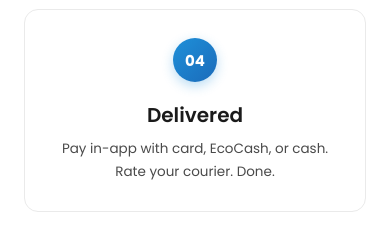
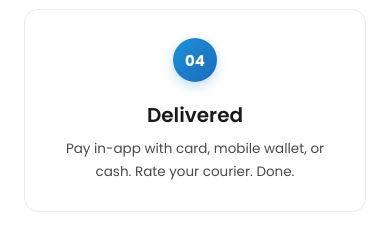
Before and after one commit to Aurora-Systems/fslw, a Next.js app: page / in a window 390 px wide. Shown: the part 2420-2653 px from the top of the page. Built offline with nearby package versions, Linux system fonts and the light colour scheme.

Commit message:
chore: update payment method terminology to mobile wallet across components and index

```diff
--- a/index.html
+++ b/index.html
@@ -523,7 +523,7 @@
       <div class="step-card card" style="text-align:center;">
         <div class="step-num" style="margin:0 auto 20px;">04</div>
         <h3 style="margin-bottom:10px;">Delivered</h3>
-        <p style="font-size:13.5px;">Pay in-app with card, EcoCash, or cash. Rate your courier. Done.</p>
+        <p style="font-size:13.5px;">Pay in-app with card, mobile wallet, or cash. Rate your courier. Done.</p>
       </div>
     </div>
   </div>
@@ -664,7 +664,7 @@
       <div class="card">
         <div class="feature-icon"><i data-lucide="credit-card"></i></div>
         <h3 style="margin-bottom:10px;">Multiple payments</h3>
-        <p style="font-size:13.5px;">Card, EcoCash, ZIPIT or cash — whatever works best for you.</p>
+        <p style="font-size:13.5px;">Card, mobile wallet, or cash — whatever works best for you.</p>
       </div>
       <div class="card">
         <div class="feature-icon"><i data-lucide="headphones"></i></div>
--- a/src/components/site/Features.tsx
+++ b/src/components/site/Features.tsx
@@ -46,7 +46,7 @@ export default function Features() {
               <CreditCard />
             </div>
             <h3 style={{ marginBottom: '10px' }}>Multiple payments</h3>
-            <p style={{ fontSize: '13.5px' }}>Card, EcoCash, ZIPIT or cash — whatever works best for you.</p>
+            <p style={{ fontSize: '13.5px' }}>Card, mobile wallet, or cash — whatever works best for you.</p>
           </div>
           <div className="card">
             <div className="feature-icon">
--- a/src/components/site/HowItWorks.tsx
+++ b/src/components/site/HowItWorks.tsx
@@ -30,7 +30,7 @@ export default function HowItWorks() {
           <div className="step-card card" style={{ textAlign: 'center' }}>
             <div className="step-num" style={{ margin: '0 auto 20px' }}>04</div>
             <h3 style={{ marginBottom: '10px' }}>Delivered</h3>
-            <p style={{ fontSize: '13.5px' }}>Pay in-app with card, EcoCash, or cash. Rate your courier. Done.</p>
+            <p style={{ fontSize: '13.5px' }}>Pay in-app with card, mobile wallet, or cash. Rate your courier. Done.</p>
           </div>
         </div>
       </div>
```
